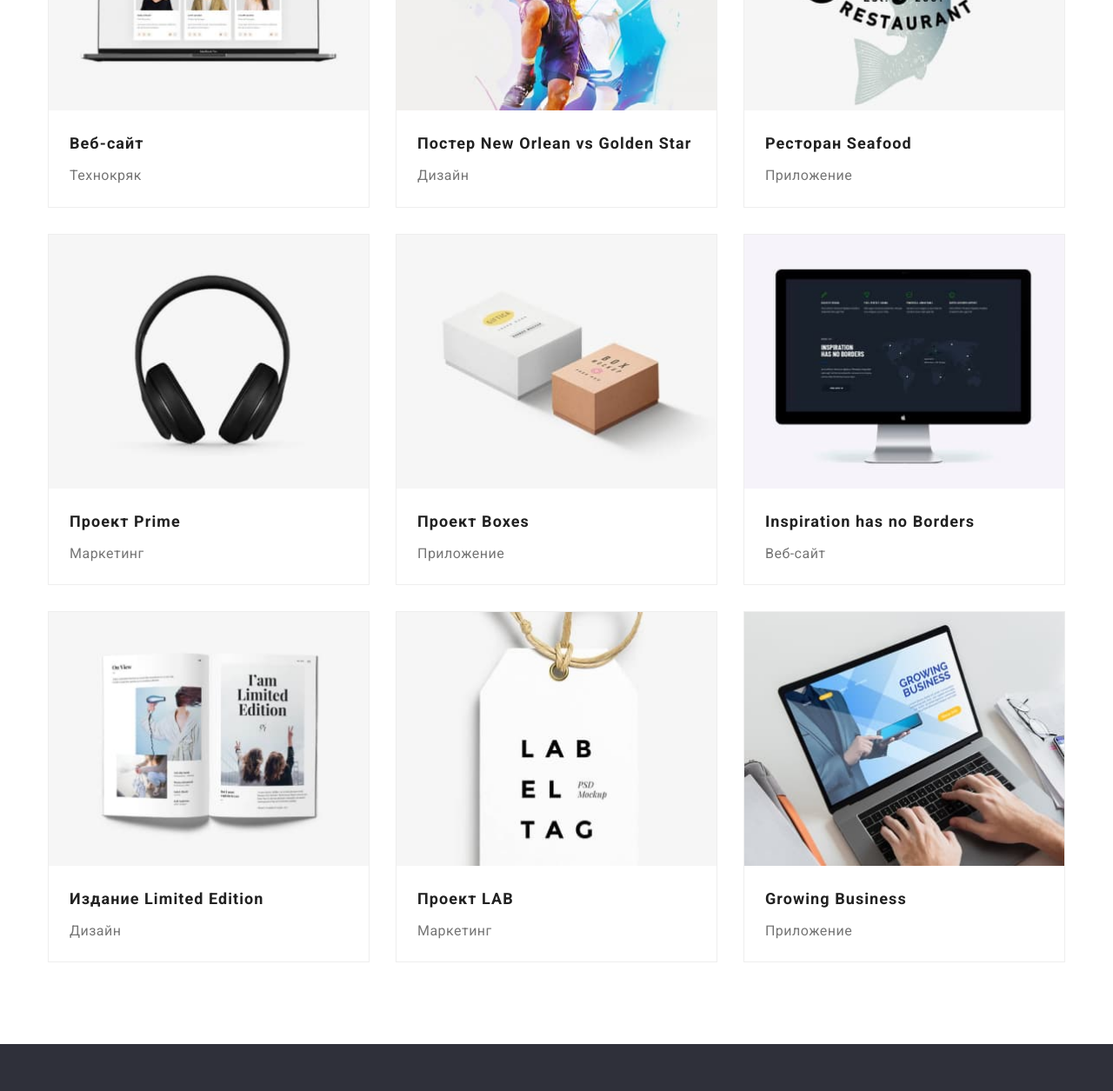
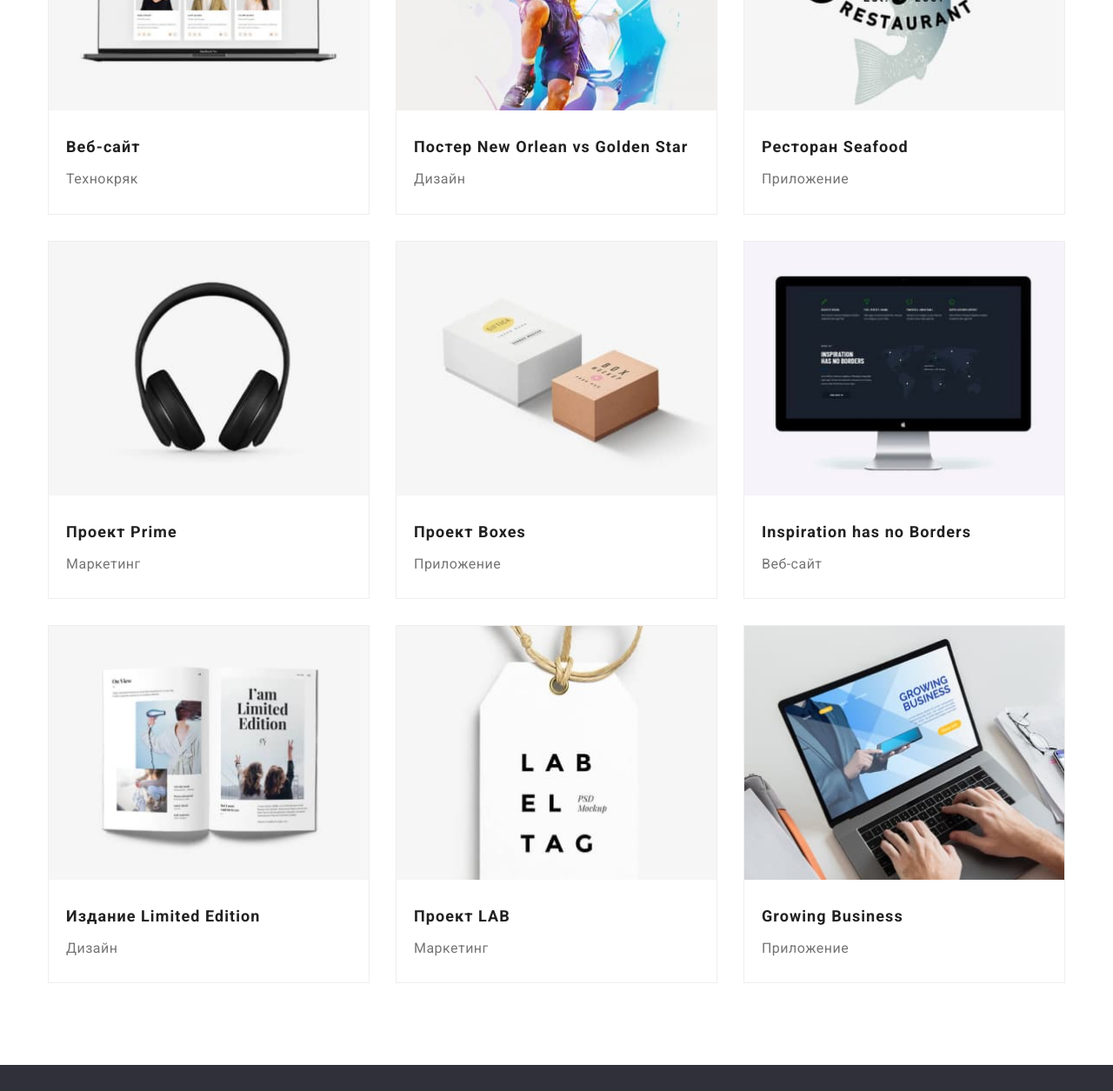
Before and after one commit to belyy10/goit-markup-hw-03, a plain HTML site: page portfolio.html in a window 1280 px wide. Shown: the part 430-1685 px from the top of the page at 87% size. Drawn offline with nearby package versions, Linux system fonts and the light colour scheme.

Commit message:
pravki-2

```diff
--- a/css/styles.css
+++ b/css/styles.css
@@ -81,11 +81,11 @@ img {
 }
 .header .logo {
     margin-right: 93px;
-    margin-top: 25px;
-    margin-bottom: 24px;
+
 }
 .header-navigation {
     display: flex;
+    align-items: center;
 }
 .header .container {
 display: flex;
@@ -110,13 +110,16 @@ align-items: center;
     display: flex;
     list-style: none;
     align-items: center;
-    padding-top: 32px;
-    padding-bottom: 32px;
+
 }
 .header-item:not(:last-child) {
     margin-right: 50px;
 }
-
+.header-link {
+    padding-top: 32px;
+    padding-bottom: 32px;
+    display: inline-block;
+}
 .header-connect {
     margin-left: auto;
 }
@@ -132,13 +135,10 @@ align-items: center;
 
 
 /* ---------------------HERO--------------------- */
-.hero .container
-{
-    display: flex;
-    flex-direction: column;
-    align-items: center;
+
+.hero .container {
+    text-align: center;
 }
-
 
 .hero {
     background-color: #2F303A;
@@ -155,7 +155,10 @@ letter-spacing: 0.06em;
 color: var(--primary-white-color);
 max-width: 600px;
 margin-bottom: 30px;
+margin-left: auto;
+margin-right: auto;
 }
+
 .hero-btn {
     background-color: var(--accent-color);
     width: 200px;
@@ -169,6 +172,7 @@ margin-bottom: 30px;
     box-shadow: 0px 4px 4px rgba(0, 0, 0, 0.15);
     border-radius: 4px;
     border: none;
+
 }
 /* -----------\----------ABOUT--------------------- */
 .about {
@@ -271,6 +275,8 @@ display: flex;
 
 .footer .logo {
     color: var(--primary-white-color);
+    margin-bottom: 20px;
+    display: block;
 }
 
 .footer-item:hover,
@@ -281,7 +287,6 @@ display: flex;
 
 .footer-adress {
     font-style: normal;
-    margin-top: 20px;
 }
 
 .footer-street {
@@ -302,11 +307,13 @@ color: var(--primary-white-color);
 }
 /* ---------------------SECOND PAGE--------------------- */
 /* ---------------------MENU--------------------- */
+
 .menu-btn:hover, .menu-btn:focus
 {
 color:var(--primary-white-color) ;
 background-color: var(--accent-color)
 }
+
 .menu-btn {
     font-family: 'Roboto';
     font-style: normal;
@@ -353,9 +360,6 @@ margin-right: 30px;
 margin-bottom: 30px;
 border: 1px solid #EEEEEE;
 }
-.portfolio-img {
-    margin-bottom: 20px;
-}
 
 .portfolio-item-title {
     font-size: 18px;
@@ -369,9 +373,7 @@ border: 1px solid #EEEEEE;
     font-size: 16px;
     line-height: 1.88;
     letter-spacing: 0.03em;
-    margin-bottom: 20px;
 }
-.portfolio-item-title, .portfolio-item-text {
-    margin-left: 24px;
-    margin-right: 24px;
+.portfolio-description{
+    padding: 24px 20px;
 }
--- a/portfolio.html
+++ b/portfolio.html
@@ -19,7 +19,7 @@
 <body>
     <header class="header">
         <div class="container">
-            <nav class="header-navigation">
+            <nav class="<div class="portfolio-description"></nav>header-navigation">
                 <a href="" class="logo"><span class="logo-web">Web</span>Studio</a>
                 <ul class="header-list list">
                     <li class="header-item"><a href="index.html" class="header-link link">Студия</a></li>
@@ -38,6 +38,7 @@
     </header>
 <main>
     <section class="portfolio">
+        <div class="container">
             <h1 class="visually-hidden">Портфолио</h1>
             <ul class="menu-list list">
             <li class="menu-list-btn "><button type="button" class="menu-btn current">Все</button></li>
@@ -46,52 +47,51 @@
             <li class="menu-list-btn"><button type="button" class="menu-btn">Дизайн</button></li>
             <li class="menu-list-btn"><button type="button" class="menu-btn">Маркетинг</button></li>
             </ul>
-        <div class="container">
             <ul class="portfolio-list list">
             <li class="portfolio-item">
             <img src="./images/work-1.jpg" alt="Веб-сайт" width="370" height="294" class="portfolio-img">
-            <h3 class="portfolio-item-title">Веб-сайт</h3>
-            <p class="portfolio-item-text">Технокряк</p>
+            <div class="portfolio-description"><h3 class="portfolio-item-title">Веб-сайт</h3>
+            <p class="portfolio-item-text">Технокряк</p></div>
             </li>
             <li class="portfolio-item">
             <img src="./images/work-2.jpg" alt="Дизайн" width="370" height="294" class="portfolio-img">
-            <h3 class="portfolio-item-title">Постер New Orlean vs Golden Star</h3>
-            <p class="portfolio-item-text">Дизайн</p>
+            <div class="portfolio-description"><h3 class="portfolio-item-title">Постер New Orlean vs Golden Star</h3>
+            <p class="portfolio-item-text">Дизайн</p></div>
             </li>
             <li class="portfolio-item">
             <img src="./images/work-3.jpg" alt="Приложение" width="370" height="294" class="portfolio-img">
-            <h3 class="portfolio-item-title">Ресторан Seafood</h3>
-            <p class="portfolio-item-text">Приложение</p>
+            <div class="portfolio-description"><h3 class="portfolio-item-title">Ресторан Seafood</h3>
+            <p class="portfolio-item-text">Приложение</p></div>
             </li>
             <li class="portfolio-item">
             <img src="./images/work-4.jpg" alt="Маркетинг" width="370" height="294" class="portfolio-img">
-            <h3 class="portfolio-item-title">Проект Prime</h3>
-            <p class="portfolio-item-text">Маркетинг</p>
+            <div class="portfolio-description"><h3 class="portfolio-item-title">Проект Prime</h3>
+            <p class="portfolio-item-text">Маркетинг</p></div>
             </li>
             <li class="portfolio-item">
             <img src="./images/work-5.jpg" alt="Приложение-2" width="370" height="294" class="portfolio-img">
-            <h3 class="portfolio-item-title">Проект Boxes</h3>
-            <p class="portfolio-item-text">Приложение</p>
+            <div class="portfolio-description"><h3 class="portfolio-item-title">Проект Boxes</h3>
+            <p class="portfolio-item-text">Приложение</p></div>
             </li>
             <li class="portfolio-item">
             <img src="./images/work-6.jpg" alt="Веб-сайт-2" width="370" height="294" class="portfolio-img">
-            <h3 class="portfolio-item-title">Inspiration has no Borders</h3>
-            <p class="portfolio-item-text">Веб-сайт</p>
+            <div class="portfolio-description"><h3 class="portfolio-item-title">Inspiration has no Borders</h3>
+            <p class="portfolio-item-text">Веб-сайт</p></div>
             </li>
             <li class="portfolio-item">
             <img src="./images/work-7.jpg" alt="Дизайн-2" width="370" height="294" class="portfolio-img">
-            <h3 class="portfolio-item-title">Издание Limited Edition</h3>
-            <p class="portfolio-item-text">Дизайн</p>
+            <div class="portfolio-description"><h3 class="portfolio-item-title">Издание Limited Edition</h3>
+            <p class="portfolio-item-text">Дизайн</p></div>
             </li>
             <li class="portfolio-item">
             <img src="./images/work-8.jpg" alt="Маркетинг-2" width="370" height="294" class="portfolio-img">
-            <h3 class="portfolio-item-title">Проект LAB</h3>
-            <p class="portfolio-item-text">Маркетинг</p>
+            <div class="portfolio-description"><h3 class="portfolio-item-title">Проект LAB</h3>
+            <p class="portfolio-item-text">Маркетинг</p></div>
             </li>
             <li class="portfolio-item">
             <img src="./images/work-9.jpg" alt="Приложение-3" width="370" height="294" class="portfolio-img">
-            <h3 class="portfolio-item-title">Growing Business</h3>
-            <p class="portfolio-item-text">Приложение</p>
+            <div class="portfolio-description"><h3 class="portfolio-item-title">Growing Business</h3>
+            <p class="portfolio-item-text">Приложение</p></div>
             </li>
             </ul>
     </div>
```
